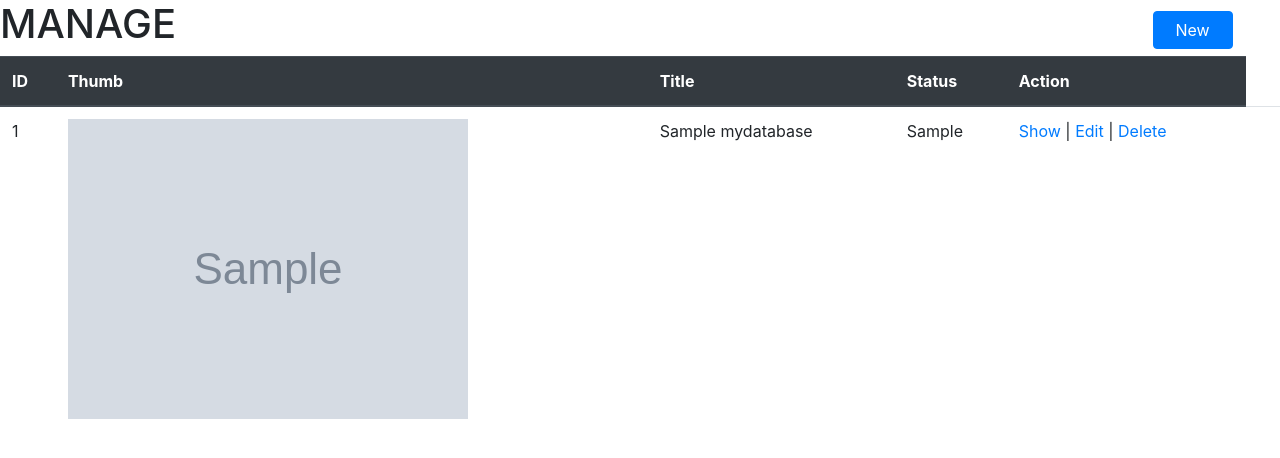
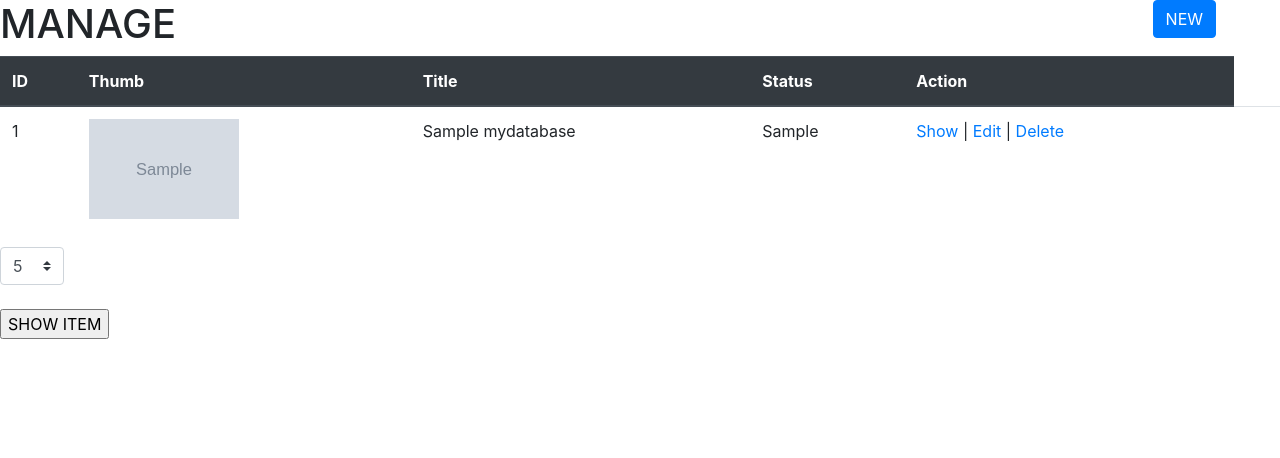
Before and after one commit to longhoang1912/phptest, a PHP site: page /views/manage.php in a window 1280 px wide. Shown: the top 458 px of the page. Run offline with PHP 8.4, Linux system fonts and the light colour scheme; tables that the repository leaves empty or names only in its code hold one stand-in row (values such as "Sample post"); grey boxes marked "Sample" are stand-in pictures.

Commit message:
update more

```diff
--- a/Models/add.php
+++ b/Models/add.php
@@ -11,15 +11,14 @@ if(isset($_POST['submit'])){
         }
         else{
             move_uploaded_file($_FILES['upload']['tmp_name'],
-            '/opt/lampp/temp/phpAVBLfp' .$_FILES['upload']['name']);
-            $img = '/opt/lampp/temp/'.$_FILES['upload']['name'];
+            'upload/'.$_FILES['upload']['name']);
+            $img = 'upload/'.$_FILES['upload']['name'];
         }
 
     $title = $_POST['title'];
     $des = $_POST['des'];
     $stt = $_POST['status'];
     $time = date("Y/m/d");
-    echo "<h1>'$id'</h1>";
     $dt->command("INSERT INTO mydatabase (title, descr, img, stt, create_at)
     VALUES ('$title', '$des',  '$img','$stt', '$time')");
 
--- a/Models/update.php
+++ b/Models/update.php
@@ -8,8 +8,8 @@ if(isset($_POST['submit'])){
     }
     else{
         move_uploaded_file($_FILES['upload']['tmp_name'],
-        '/opt/lampp/temp/phpAVBLfp' .$_FILES['upload']['name']);
-        $img = '/opt/lampp/temp/'.$_FILES['upload']['name'];
+        'pictures/' .$_FILES['upload']['name']);
+        $img = 'pictures/'.$_FILES['upload']['name'];
     }
 }
 if (isset($_POST['submit'])) {
--- a/controllers/index_controll.php
+++ b/controllers/index_controll.php
@@ -8,6 +8,9 @@ if(isset($_GET['act'])){
             break;
         case 'about':
             include "../views/body.php";
+        break;
+        case 'add':
+            include "../Models/add.php";
         break;
         default:
             include "../views/body.php";
--- a/views/footer.php
+++ b/views/footer.php
@@ -1,25 +1,22 @@
-<!DOCTYPE html>
-<html lang="en">
-
-<head>
-    <meta charset="UTF-8">
-    <link rel="stylesheet" href="https://stackpath.bootstrapcdn.com/bootstrap/4.5.2/css/bootstrap.min.css" integrity="sha384-JcKb8q3iqJ61gNV9KGb8thSsNjpSL0n8PARn9HuZOnIxN0hoP+VmmDGMN5t9UJ0Z" crossorigin="anonymous">
-    <meta name="viewport" content="width=device-width, initial-scale=1.0">
-</head>
-
-<body>
-    <!-- Footer -->
-    <footer class="page-footer font-small blue">
-
-        <!-- Copyright -->
-        <div class="footer-copyright text-center py-3">© 2020 Copyright:
-            <a href="https://mdbootstrap.com/"> MDBootstrap.com</a>
-        </div>
-        <!-- Copyright -->
-
-    </footer>
-    <!-- Footer -->
-
-</body>
-
-</html>
+<?php
+$servername = "localhost";
+$username = "root";
+$password = "";
+$dbname = "test";
+$conn = new mysqli($servername, $username, $password, $dbname);
+$sql="SELECT COUNT(*) FROM mydatabase";
+$result = mysqli_query($conn, $sql);
+$count = mysqli_fetch_assoc($result)['COUNT(*)'];
+?>
+<form method="POST">
+<select id="status" name="numpage" class="custom-select" style="
+    width: 5%;
+">
+                        <option value="5">5</option>
+                        <option value="10">10</option>
+                        <option value="20">20</option>
+                        <option value=<?php echo "'$count'";?>>show all</option>
+                      </select>
+  <br><br>
+  <input type="submit" value="SHOW ITEM" name='page'>
+</form>
--- a/views/manage.php
+++ b/views/manage.php
@@ -20,13 +20,9 @@ $dt = new database;
             <h1>MANAGE</h1>
         </div>
         <div class="col-sm-10">
-            <form action="http://localhost/MVCphp/Models/add.php">
-                <input type="submit" value="New" class="btn btn-primary" style="
-        margin-top: 1%;
-        width: 80px;
+            <a class="btn btn-primary" href="index_controll.php?act=add" role="button" style="
     margin-left: 88%;
-    " "/>
-    </form>
+">NEW</a>
         </div>
 
     </div>
@@ -45,9 +41,15 @@ $dt = new database;
         </thead>
         <tbody>
             <?php
+            $numpage = 0;
+            if(isset($_POST['page'])){
+                $numpage = $_POST['numpage'] - 1;
+            }
+            // if(isset($_POST['page'])){
+            //     $numpage = $_POST['status'];
             $dt->select("SELECT * FROM mydatabase");
             $i = 0;
-                        while ($r=$dt->fetch()) {
+            while ($r = $dt->fetch()) {
                 $i++;
                 $id = $r['id'];
                 $title = $r['title'];
@@ -58,13 +60,19 @@ $dt = new database;
                 //  $update_at = $row['update_at']
                 echo "<tr>";
                 echo "<td>$id</td>";
-                            echo "<td><img src='$img' class='img-fluid'></td> ";
+                echo "<td><img src='$img' class='img-fluid' style='
+                width: 150px;
+                height: 100px;
+            '></td> ";
                 echo "<td>$title</td> ";
                 echo "<td>$stt</td> ";
-                            echo "<td><a href='delete.php?id=$id'>Show</a>
+                echo "<td><a href='index_controll.php?titleid=$id'>Show</a>
                         | <a href='index_controll.php?&updateid=$id'>Edit</a> |
                                   <a href='index_controll.php?deleteid=$id'>Delete</a><td>";
                 echo "</tr>";
+                if($i > $numpage){
+                break;
+                }
             }
 
             ?>
@@ -73,5 +81,7 @@ $dt = new database;
 
 
 </body>
-
+<?php
+include "footer.php";
+?>
 </html>
```
Also changed, not shown: views/title.php (+5 -4 lines), .htaccess (added), controllers/upload/122121.jpeg (added), controllers/upload/Screenshot from 2020-08-10 13-56-09.png (added), controllers/upload/download (1).jpeg (added), controllers/upload/download (2).jpeg (added), controllers/upload/download (3).jpeg (added), controllers/upload/download.jpeg (added), controllers/upload/images.jpeg (added). Lines whose indentation alone changed are shown as unchanged.
